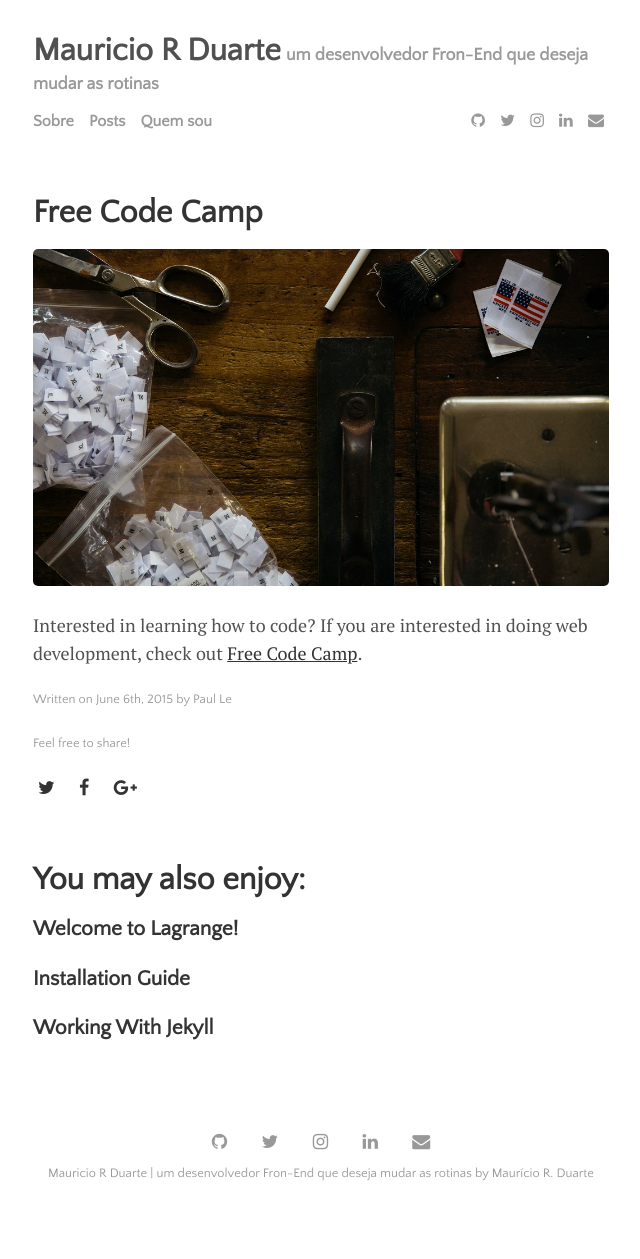
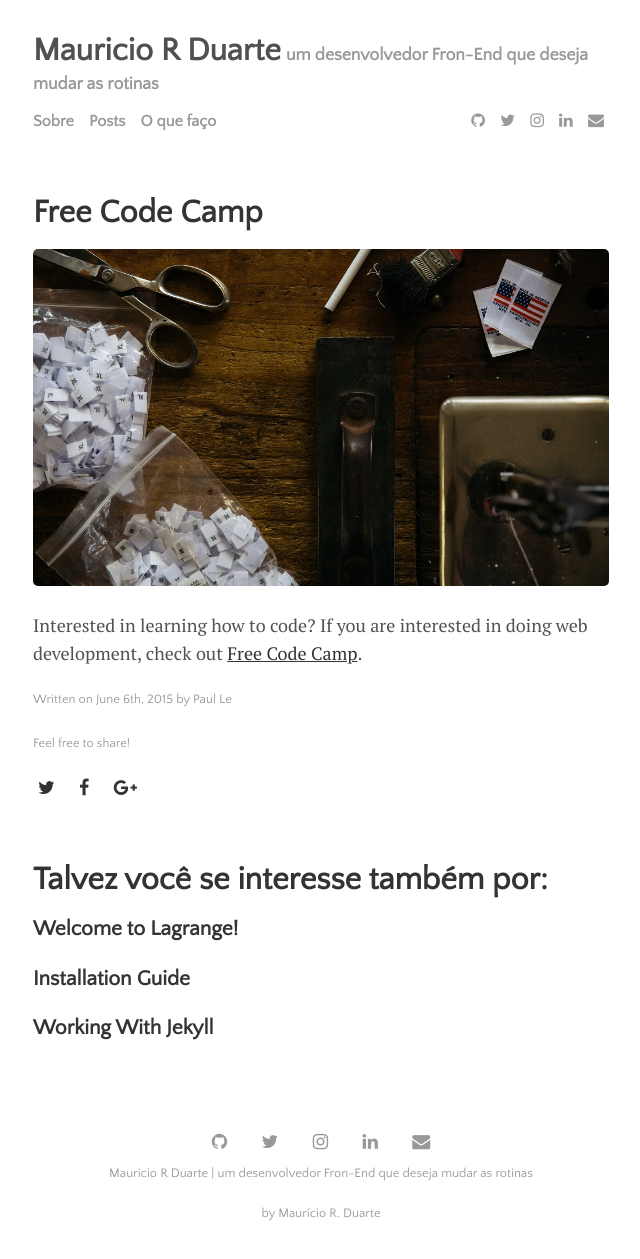
Before and after one commit to mauriciord/mauriciord.github.io, a Jekyll site: the page built from _posts/2015-06-06-Freecodecamp.md, in a window 1280 px wide. Shown: the whole page, without its empty margins (319-959 px from the left). Built offline with Jekyll 4.4.1, drawn with Linux system fonts in a browser that asks for light colours; nearby versions of some CDN libraries; before the commit the page ends 1219 px from its top, so only the background shows below that.

Commit message:
urls resolvidas

```diff
--- a/_config.yml
+++ b/_config.yml
@@ -2,10 +2,10 @@
 baseurl: ""
 url: "https://mauriciord.com.br"
 paginate:            5
-
+plugins_dir:  _plugins
 # Build settings
 markdown:            kramdown
 highlighter:         rouge
 permalink:           /:title/
-plugins:             [jekyll-paginate,jekyll-paginate-v2]
+plugins:             [jekyll-paginate-v2]
 exclude:             ['package.json', 'src', 'node_modules']
--- a/_data/settings.yml
+++ b/_data/settings.yml
@@ -12,9 +12,9 @@ disqus:
 google-ID: 'UA-80213386-1'
 
 menu:
-- {name: 'Sobre', url: 'about.html'}
-- {name: 'Posts', url: 'writing.html'}
-- {name: 'Quem sou', url: 'contact.html'}
+- {name: 'Sobre', url: 'about'}
+- {name: 'Posts', url: 'writing'}
+- {name: 'O que faço', url: 'resume'}
 
 social:
 - {icon: 'github', link: 'https://www.github.com/mauriciord'}
--- a/_includes/footer.html
+++ b/_includes/footer.html
@@ -2,5 +2,5 @@
   {% for item in site.data.settings.social %}
     <a href="{{ item.link }}" target="_blank"><i class="fa fa-{{ item.icon }}" aria-hidden="true"></i></a>
   {% endfor %}
-  <div class="post-date"><a href="{{ site.baseurl }}/menu/about.html">{{ site.data.settings.title }} | {{ site.data.settings.tagline }} by {{ site.data.settings.author.name }}</a></div>
+  <div class="post-date"><a href="{{ site.baseurl }}/menu/about">{{ site.data.settings.title }} | {{ site.data.settings.tagline }}</a> <p>by {{ site.data.settings.author.name }}</p></div>
 </footer>
--- a/_includes/related-posts.html
+++ b/_includes/related-posts.html
@@ -1,5 +1,5 @@
 <div class="related">
-  <h1 >You may also enjoy:</h1>
+  <h1 >Talvez você se interesse também por:</h1>
   {% assign listed_posts_urls = page.url | split: ' ' %}
   <ul class="related-posts">
     {% for tag in page.tags %}
```
Also changed, not shown: menu/contact.md (deleted, +0 -6 lines), menu/resume.md (added, +6 -0 lines).
